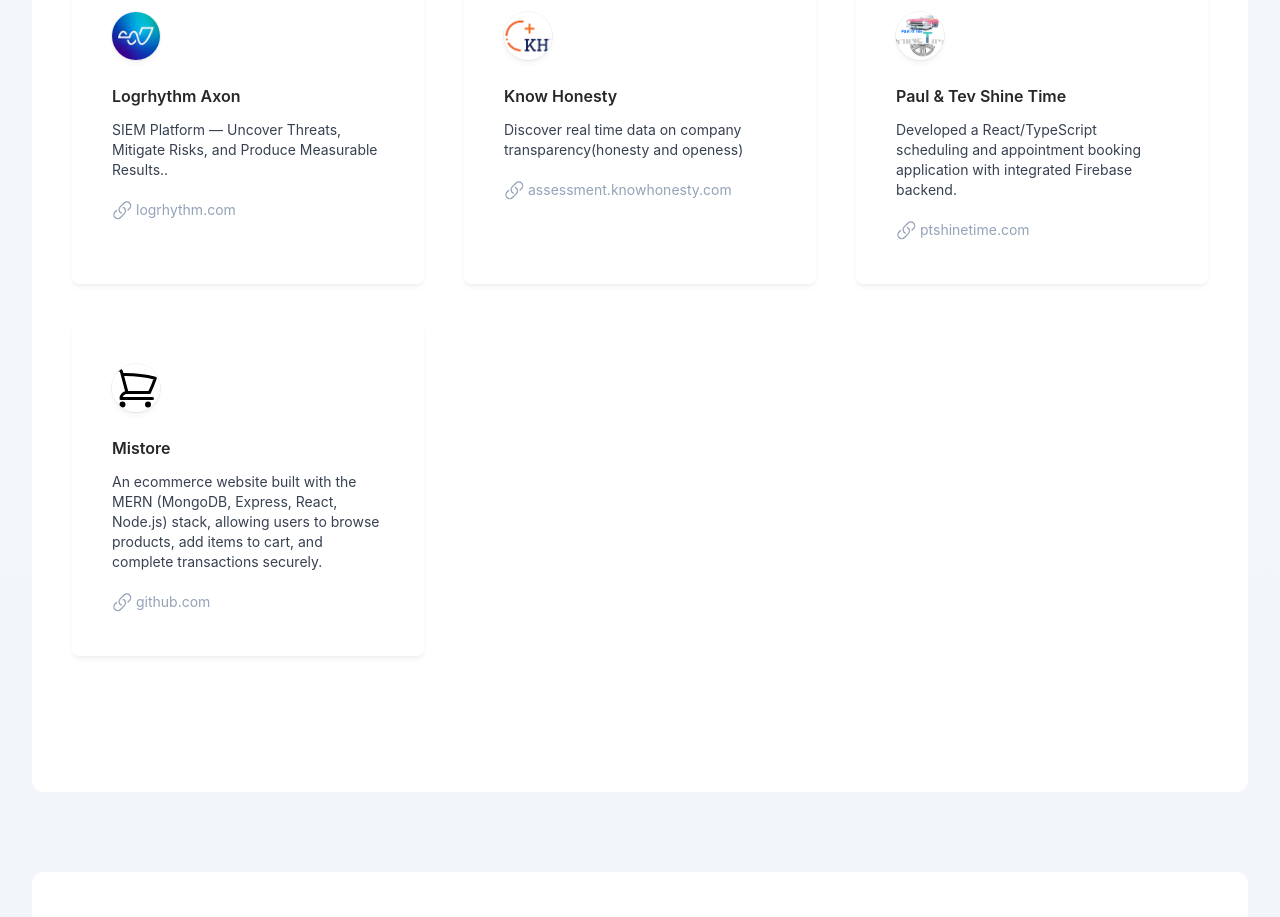
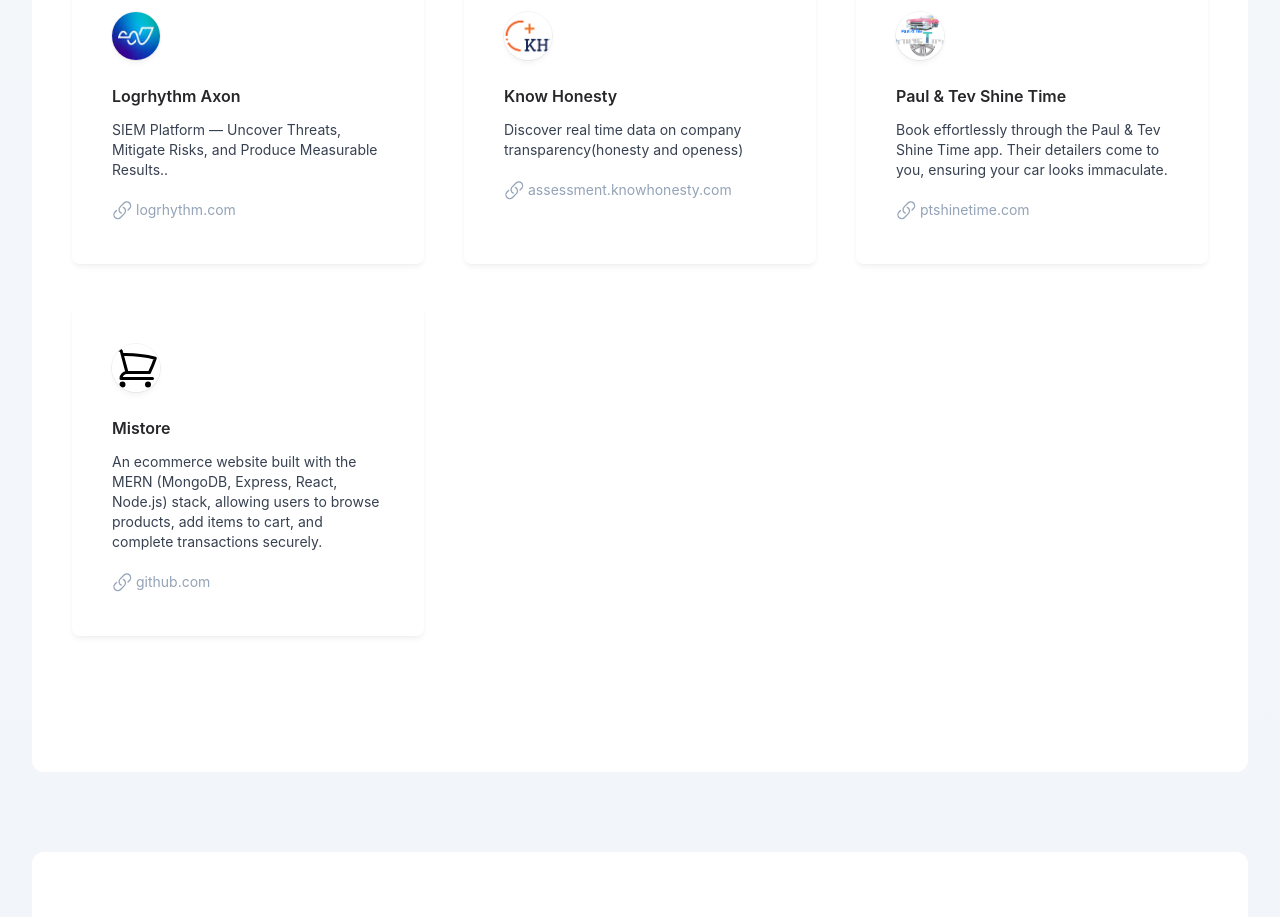
Before and after one commit to Marquessmalley/mj.dev, a React (Create React App) app: page / in a window 1280 px wide. Shown: the part 1780-2697 px from the top of the page. Built offline with nearby package versions, Linux system fonts and the light colour scheme; no server answers; a web font is replaced by a local one.

Commit message:
Update projects.js shine time desc

```diff
--- a/src/constants/projects.js
+++ b/src/constants/projects.js
@@ -20,7 +20,7 @@
     id: 3,
     title: "Paul & Tev Shine Time",
     description:
-      "Developed a React/TypeScript scheduling and appointment booking application with integrated Firebase backend.",
+      "Book effortlessly through the Paul & Tev Shine Time app. Their detailers come to you, ensuring your car looks immaculate.",
     imageUrl: "assets/images/logo.png",
     link: "https://main--ptshinetime.netlify.app/",
   },
```
